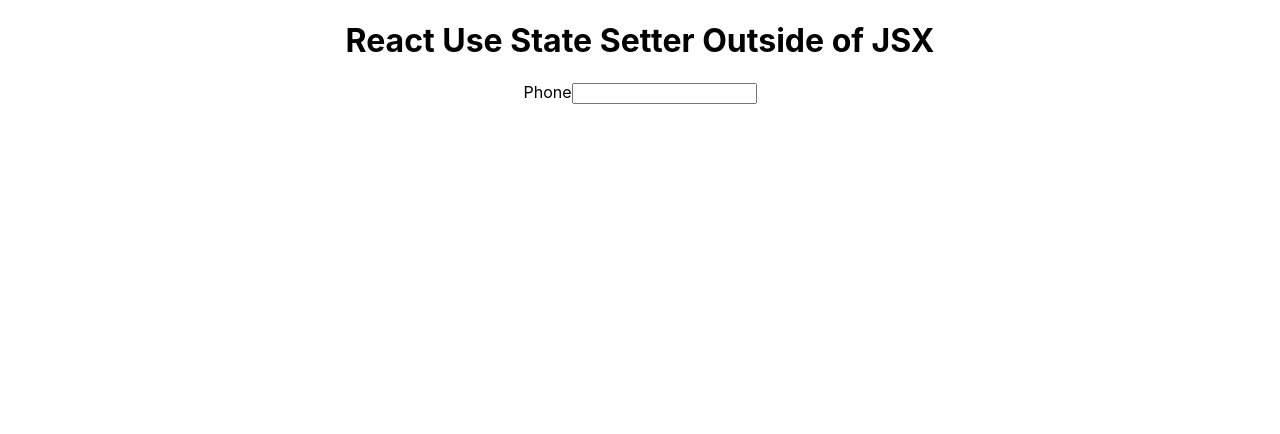
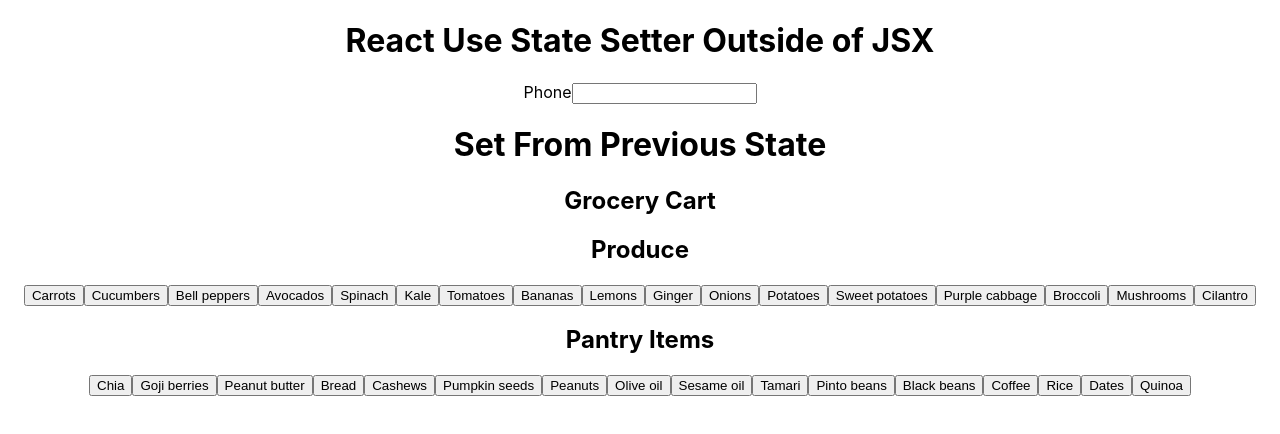
Before and after one commit to Kadunapikin/React-hooks, a React (Create React App) app in the folder react-hooks/: page / in a window 1280 px wide. Shown: the top 434 px of the page. Built offline with nearby package versions, Linux system fonts and the light colour scheme.

Commit message:
update GroceryCart.js and render on App.js

```diff
--- a/react-hooks/src/App.js
+++ b/react-hooks/src/App.js
@@ -1,4 +1,5 @@
 import './App.css';
+import GroceryCart from './state-hook/GroceryCart';
 import PhoneNumber from './state-hook/PhoneNumber';
 
 function App() {
@@ -6,6 +7,7 @@ function App() {
     <div className="App">
       <div>
         <PhoneNumber />
+        <GroceryCart />
       </div>
     </div>
   );
--- a/react-hooks/src/state-hook/GroceryCart.js
+++ b/react-hooks/src/state-hook/GroceryCart.js
@@ -2,36 +2,37 @@ import React, { useState } from "react";
 import ItemList from "./ItemList";
 import { produce, pantryItems } from "./storeItems";
 
-
-export default function GroceryCart () {
-    const [cart, setCart] = useState({});
+export default function GroceryCart() {
+  // declare and initialize state
+  const [cart, setCart] = useState([]);
 
   const addItem = (item) => {
      setCart((prev) => {
-            [item, ...prev];
+       return [item, ...prev];
      });
    };
 
   const removeItem = (targetIndex) => {
     setCart((prev) => {
       return prev.filter((item, index) => index !==targetIndex);
-        });
+    })
   };
 
   return (
     <div>
-            <h1>Grocery Cart</h1>
+        <h1>Set From Previous State</h1>
+        <h2>Grocery Cart</h2>
         <ul>
-                {cart.map((item, index) => {
+        {cart.map((item, index) => (
             <li onClick={() => removeItem(index)} key={index}>
             {item}
             </li>
-                })}
+        ))}
         </ul>
         <h2>Produce</h2>
         <ItemList items={produce} onItemClick={addItem} />
-            <h2>PantryItems</h2>
+        <h2>Pantry Items</h2>
         <ItemList items={pantryItems} onItemClick={addItem} />
     </div>
-    )
+  );
 }
```
Lines whose indentation alone changed are shown as unchanged.
